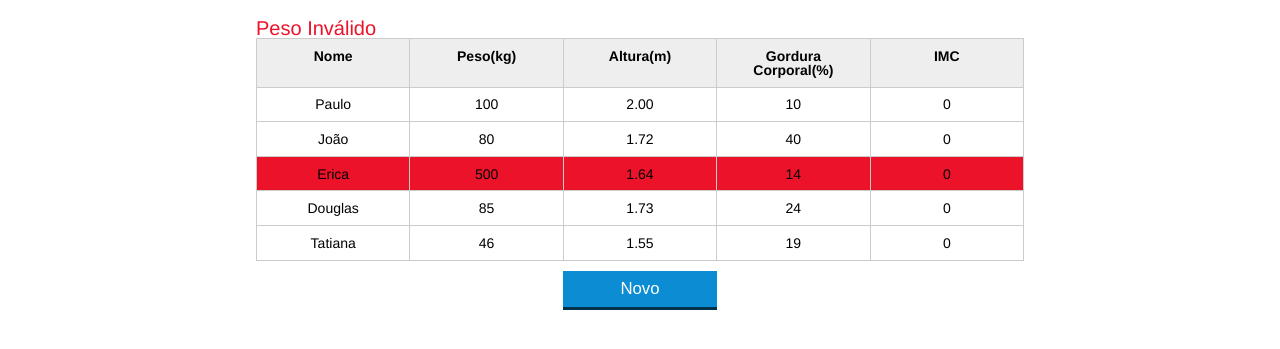
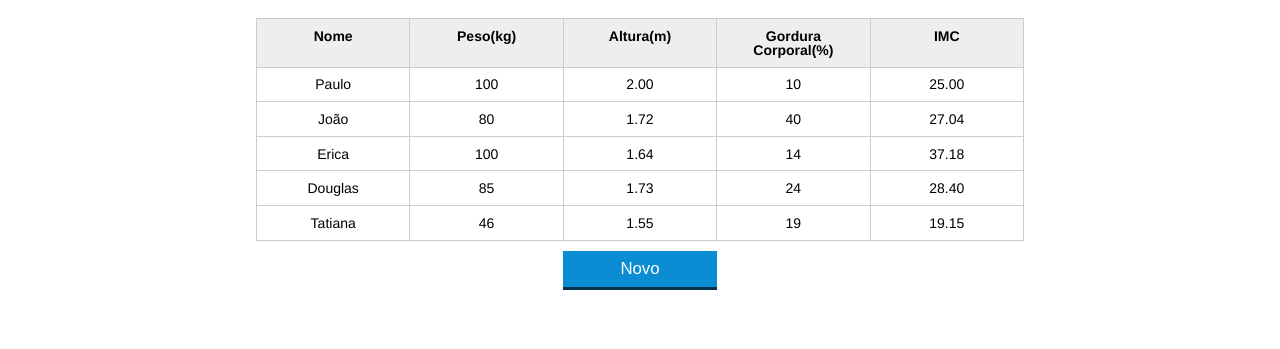
Before and after one commit to matheusbezerrah/introducao-javascript, a plain HTML site: page index.html in a window 1280 px wide. Shown: the part 123-472 px from the top of the page. Drawn offline with Linux system fonts and the light colour scheme.

Commit message:
Função de remoção por 2 cliques rápidos

```diff
--- a/index.html
+++ b/index.html
@@ -17,7 +17,6 @@
 		<main>
 			<section class="container">
 				<h2>Meus pacientes</h2>
-				<span id="erro"></span>
 				<table>
 					<thead>
 						<tr>
@@ -47,7 +46,7 @@
 
 						<tr class="paciente" >
 							<td class="info-nome">Erica</td>
-							<td class="info-peso">500</td>
+							<td class="info-peso">100</td>
 							<td class="info-altura">1.64</td>
 							<td class="info-gordura">14</td>
 							<td class="info-imc">0</td>
@@ -88,4 +87,5 @@
 	</body>
 	<script src="js/calcula-imc.js"></script>
 	<script src="js/form.js"></script>
+	<script src="js/remove-paciente.js"></script>
 </html>
--- a/js/calcula-imc.js
+++ b/js/calcula-imc.js
@@ -5,27 +5,18 @@ for(var i = 0; i < arrayPacientes.length; i++){
 
 	var paciente = arrayPacientes[i];
 
-	var tdNome = paciente.querySelector(".info-nome");
 	var tdPeso = paciente.querySelector(".info-peso");
 	var tdAltura = paciente.querySelector(".info-altura");
-	var tdGordura = paciente.querySelector(".info-gordura");
 	var tdImc = paciente.querySelector(".info-imc");
 
-	var nome = tdNome.textContent;
 	var peso = tdPeso.textContent;
 	var altura = tdAltura.textContent;
-	var gordura = tdGordura.textContent;
-	var imc = calculaImc(peso, altura);
 
-	if (peso > 300){
-		paciente.classList.add("fundo-invalido");
-		var erro = document.querySelector("#erro");
-		erro.textContent = "Peso Inválido";
-	}
+	tdImc.textContent = calculaImc(peso, altura);
+
 }
 
 function calculaImc (peso, altura) {
-	var imc = 0;
 	var imc = peso / (altura * altura);
 	return imc.toFixed(2);
 }
--- a/js/form.js
+++ b/js/form.js
@@ -23,6 +23,7 @@ botaoInserir.addEventListener("click",function(){
 function montaPacienteTr(paciente){
 	var pacienteTr = document.createElement("tr");
 
+	pacienteTr.classList.add("paciente");
 	pacienteTr.appendChild(montaPacienteTd(paciente.nome, "info-nome"));
 	pacienteTr.appendChild(montaPacienteTd(paciente.peso, "info-peso"));
 	pacienteTr.appendChild(montaPacienteTd(paciente.altura, "info-altura"));
--- /dev/null
+++ b/js/remove-paciente.js
@@ -0,0 +1,7 @@
+var tabela = document.querySelector("#tabela-pacientes");
+
+tabela.addEventListener("dblclick", function(event){
+	var TdClicado = event.target;
+	var TrClicado = TdClicado.parentNode;
+	TrClicado.remove();
+});
```
